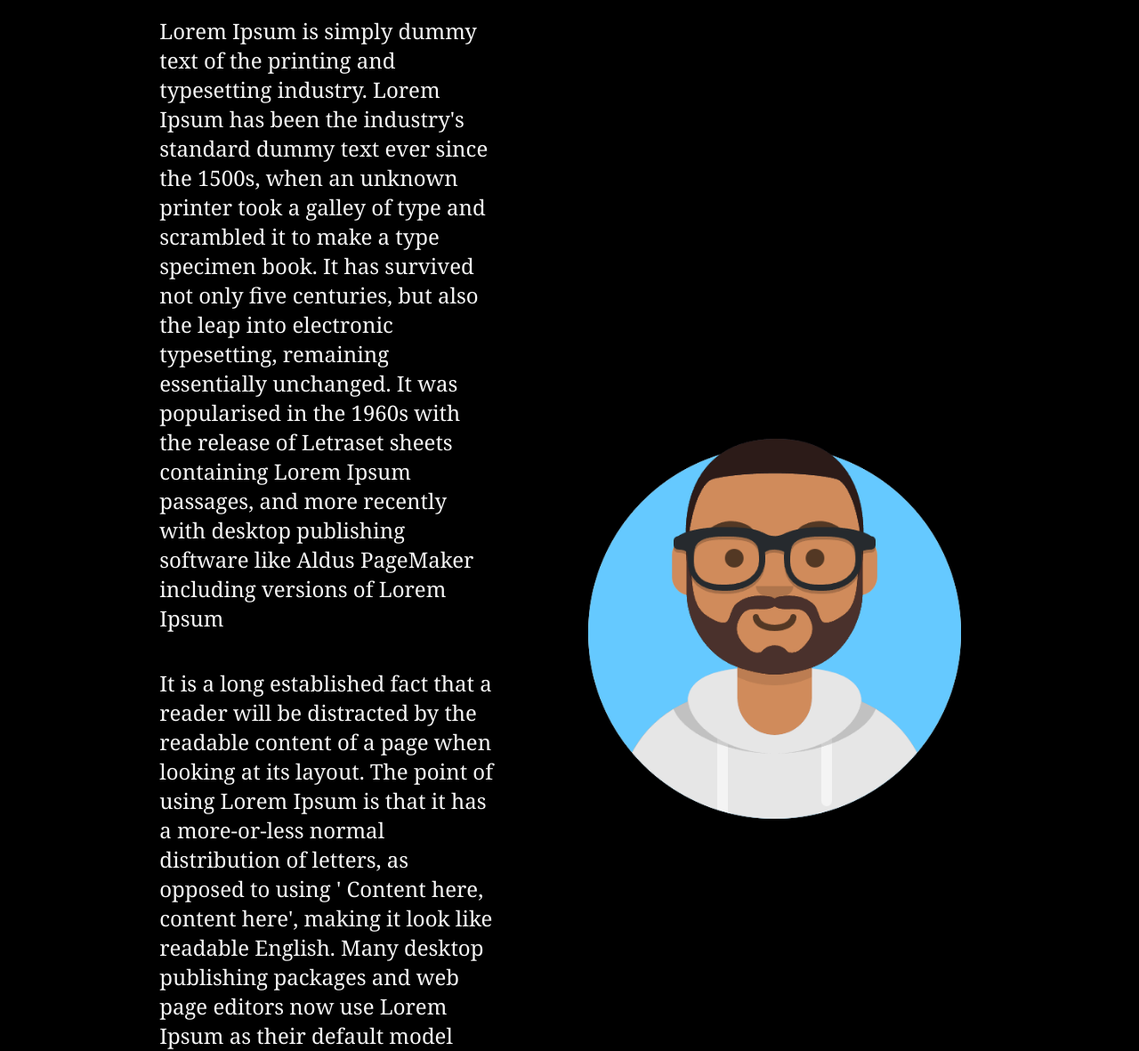
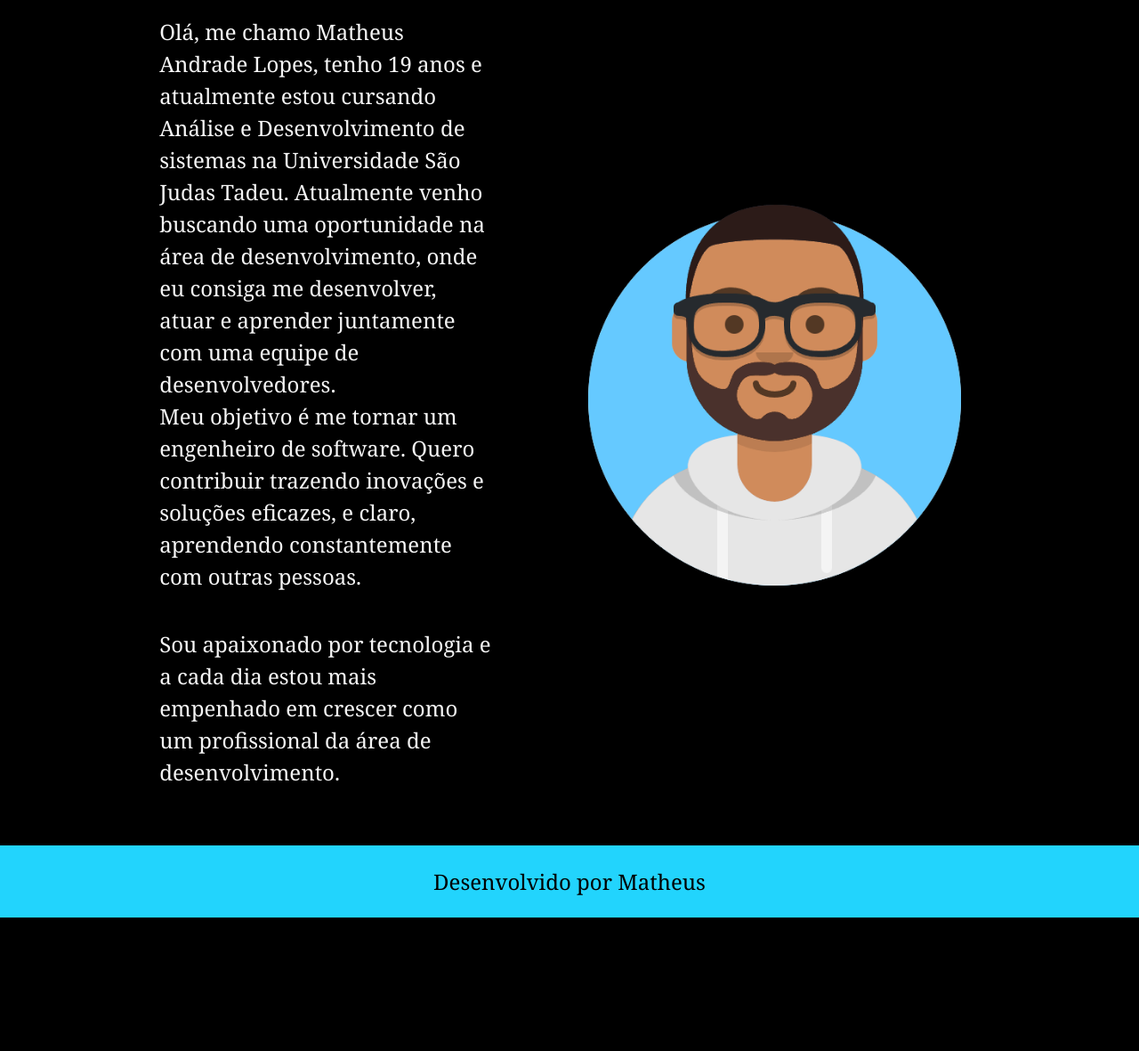
Before and after one commit to Mathzera06/Portf-lio, a plain HTML site: page about.html in a window 1280 px wide. Shown: the part 181-1362 px from the top of the page at 89% size. After the commit the page ends 1212 px from the top, so only its background shows below. Drawn offline with Linux system fonts and the light colour scheme.

Commit message:
Alterações no projeto

```diff
--- a/about.html
+++ b/about.html
@@ -16,16 +16,14 @@
     <main class="apresentacao">
         <section class="apresentacao__conteudo">
             <h1 class="apresentacao__conteudo__titulo">Sobre mim</h1>
-            <p class="apresentacao__conteudo__texto">Lorem Ipsum is simply dummy text of the printing and typesetting industry. Lorem Ipsum has been the industry's standard dummy
-                text ever since the 1500s, when an unknown printer took a galley of type and scrambled it to make a type specimen book.
-                It has survived not only five centuries, but also the leap into electronic typesetting, remaining essentially unchanged.
-                It was popularised in the 1960s with the release of Letraset sheets containing Lorem Ipsum passages,
-                and more recently with desktop publishing software like Aldus PageMaker including versions of Lorem Ipsum</p>
-            <p class="apresentacao__conteudo__texto">It is a long established fact that a reader will be distracted by the readable content of a page when looking at its layout.
-                The point of using Lorem Ipsum is that it has a more-or-less normal distribution of letters, as opposed to using '
-                Content here, content here', making it look like readable English. Many desktop publishing packages and web page editors now use
-                Lorem Ipsum as their default model text, and a search for 'lorem ipsum' will uncover many web sites still in their infancy.
-                Various versions have evolved over the years, sometimes by accident, sometimes on purpose (injected humour and the like).</p>
+            <p class="apresentacao__conteudo__texto">Olá, me chamo Matheus Andrade Lopes, tenho 19 anos e atualmente estou cursando Análise e Desenvolvimento de sistemas na Universidade São Judas Tadeu.
+                Atualmente venho buscando uma oportunidade na área de desenvolvimento, onde eu consiga me desenvolver, atuar e aprender juntamente com uma equipe de desenvolvedores.
+                <br>
+                Meu objetivo é me tornar um engenheiro de software.
+                Quero contribuir trazendo inovações e soluções eficazes, e claro, aprendendo constantemente com outras pessoas.
+            </p>
+            <p class="apresentacao__conteudo__texto">Sou apaixonado por tecnologia e a cada dia estou mais empenhado em crescer como um profissional da área de desenvolvimento.
+            </p>
         </section>
         <img class="apresentacao__imagem" src="assets/avataaars.png" alt="foto programando">
     </main>
--- a/styles/style.css
+++ b/styles/style.css
@@ -63,6 +63,7 @@ body{
 .apresentacao__conteudo__texto{
     font-size: 1.5rem;
     font-family: Georgia, 'Times New Roman', Times, serif;
+    line-height: 1.5em;
 }
 
 .apresentacao_subtitulo{
```
Also changed, not shown: index.html (+6 -7 lines), assets/Imagem.png (deleted), assets/avatar.png (deleted), assets/programming.png (deleted), assets/vue-color-avatar.png (deleted).
